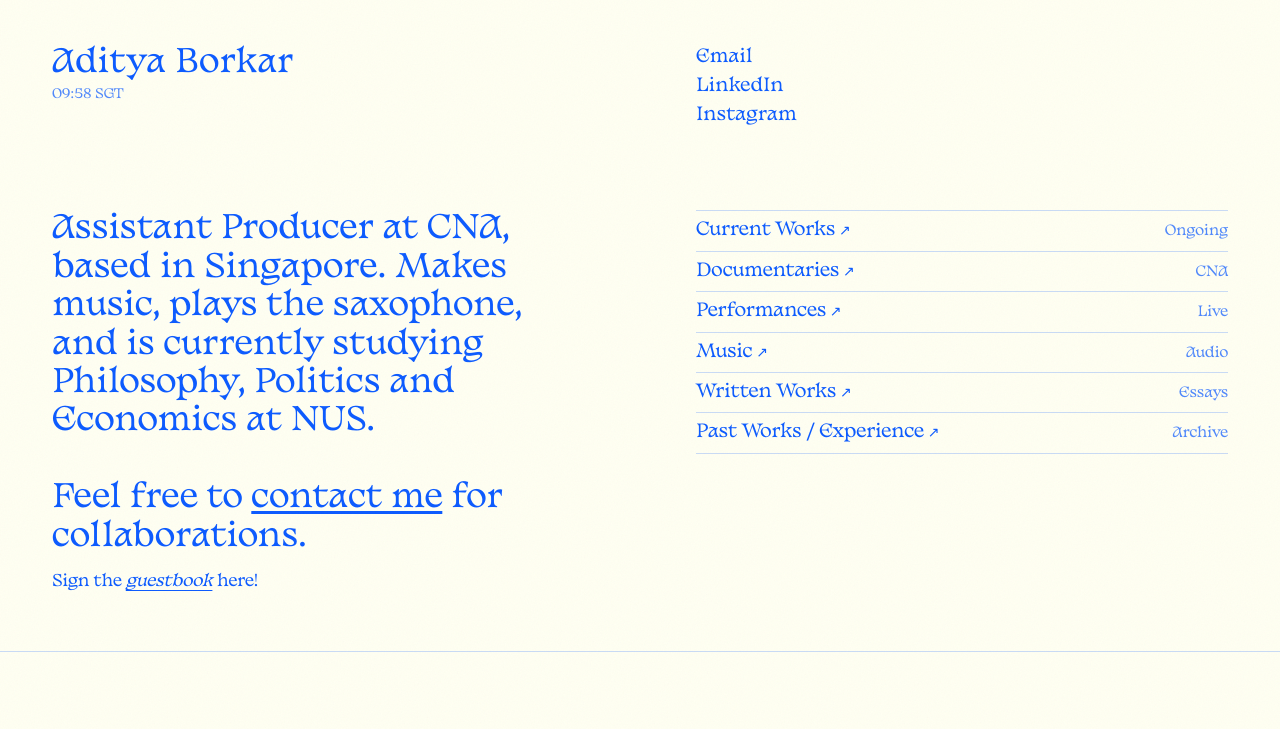
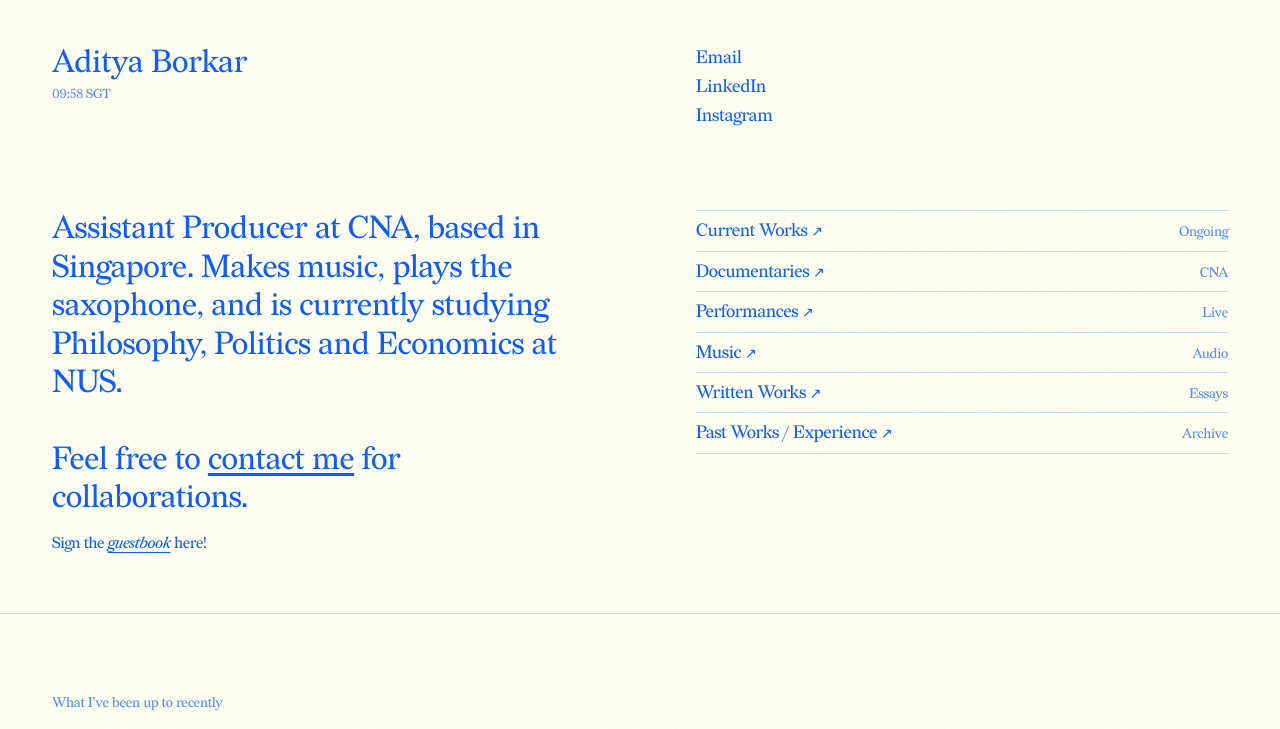
Before and after one commit to adiborkar/adityaborkar, a plain HTML site: page index.html in a window 1280 px wide. Shown: the top 729 px of the page. Drawn offline with Linux system fonts and the light colour scheme.

Commit message:
Typeface trial: Redaction site-wide, replacing the Basteleur trial
One block at the end of theme.css swaps every page from Zodiak to Redaction
(Regular, Italic, Bold). Delete that block to go back to Zodiak.

Co-Authored-By: Claude Fable 5.2 <noreply@anthropic.com>
Claude-Session: https://claude.ai/code/session_01SRYwjdED7pBazPyfRfYMgj

```diff
--- a/theme.css
+++ b/theme.css
@@ -169,26 +169,32 @@ html {
   }
 }
 
-/* ── 4. TYPEFACE TRIAL: Basteleur ──────────────────────────────
-   Site-wide swap from Zodiak to Basteleur (Keussel / Velvetyne, SIL OFL).
+/* ── 4. TYPEFACE TRIAL: Redaction ──────────────────────────────
+   Site-wide swap from Zodiak to Redaction (Jeremy Mickel / MCKL).
    To go back to Zodiak, delete this whole block. Nothing else changed.
-   Basteleur has two cuts: Moonlight (light) for text, Bold for 600 and up.
-   It has no italic, so italics are slanted by the browser.
+   Regular for text, Bold for 600 and up, real Italic for regular-weight italics.
    ───────────────────────────────────────────────────────────── */
 @font-face {
-  font-family: 'Basteleur';
-  src: url('fonts/Basteleur-Moonlight.woff2') format('woff2');
+  font-family: 'Redaction';
+  src: url('fonts/Redaction-Regular.woff2') format('woff2');
   font-weight: 100 500;
   font-style: normal;
   font-display: swap;
 }
 @font-face {
-  font-family: 'Basteleur';
-  src: url('fonts/Basteleur-Bold.woff2') format('woff2');
+  font-family: 'Redaction';
+  src: url('fonts/Redaction-Italic.woff2') format('woff2');
+  font-weight: 100 500;
+  font-style: italic;
+  font-display: swap;
+}
+@font-face {
+  font-family: 'Redaction';
+  src: url('fonts/Redaction-Bold.woff2') format('woff2');
   font-weight: 600 900;
   font-style: normal;
   font-display: swap;
 }
 body, button, input, select, textarea {
-  font-family: 'Basteleur', 'Zodiak', Georgia, serif !important;
+  font-family: 'Redaction', 'Zodiak', Georgia, serif !important;
 }
```
Also changed, not shown: fonts/Basteleur-Bold.woff2 (deleted), fonts/Basteleur-LICENSE.txt (deleted), fonts/Basteleur-Moonlight.woff2 (deleted), fonts/Redaction-Bold.woff2 (added), fonts/Redaction-Italic.woff2 (added), fonts/Redaction-LICENSE.txt (added), fonts/Redaction-Regular.woff2 (added).
